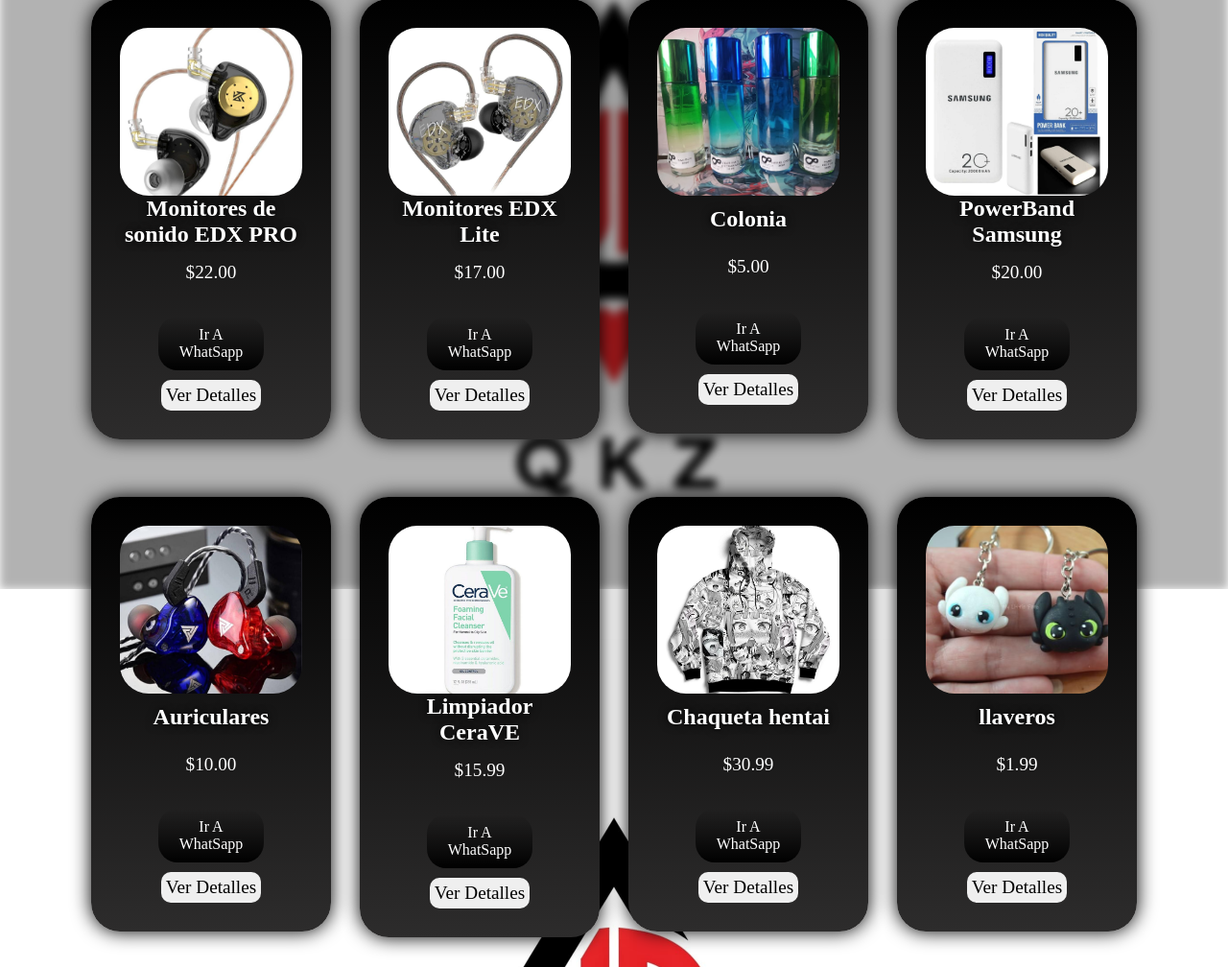
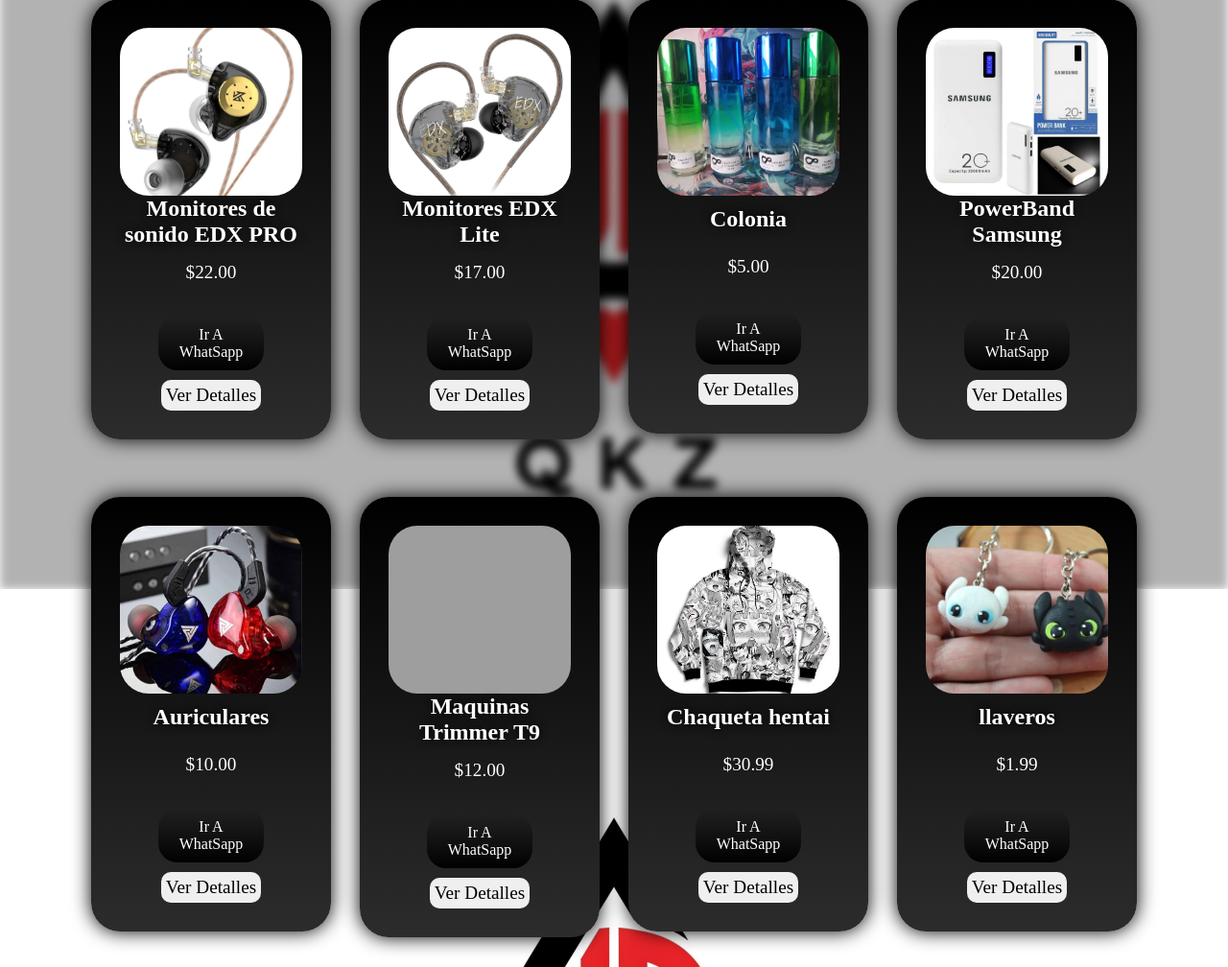
Before and after one commit to DanielDRN/Productos, a Django app: page / in a window 1280 px wide. Shown: the part 186-1194 px from the top of the page at 96% size. Run offline with Django 4.2, Linux system fonts and the light colour scheme; grey boxes are pictures that could not be loaded.

Commit message:
Update index.html

```diff
--- a/store/templates/store/index.html
+++ b/store/templates/store/index.html
@@ -102,16 +102,16 @@
     </div>
 
     <div class="card">
-        <img src="{% static 'store/img/limpiador-facial.jpg' %}" alt="limpiador">
-        <h2>Limpiador CeraVE</h2>
-        <span class="precio">$15.99</span>
-        <a class="boton-whatsapp" href="https://wa.me/584249549341?text=Hola,%20quiero%20comprar%20el%20Limpiador%20CeraVE." target="_blank">
+        <img src="{% static 'store/img/producto.4jpeg' %}" alt="Maquina">
+        <h2>Maquinas Trimmer T9</h2>
+        <span class="precio">$12.00</span>
+        <a class="boton-whatsapp" href="https://wa.me/584249549341?text=Hola,%20quiero%20comprar%20la%20Maquina%20Trimmer." target="_blank">
             Ir A WhatSapp
         </a>
         <button type="button" class="detalles"
-            value="Limpiador CeraVE"
-            data-img="{% static 'store/img/limpiador-facial.jpg' %}"
-            data-precio="$15.99"
+            value="Maquina Trimmer"
+            data-img="{% static 'store/img/producto4.jpeg' %}"
+            data-precio="$12.00"
         >Ver Detalles</button>
     </div>
 
```
